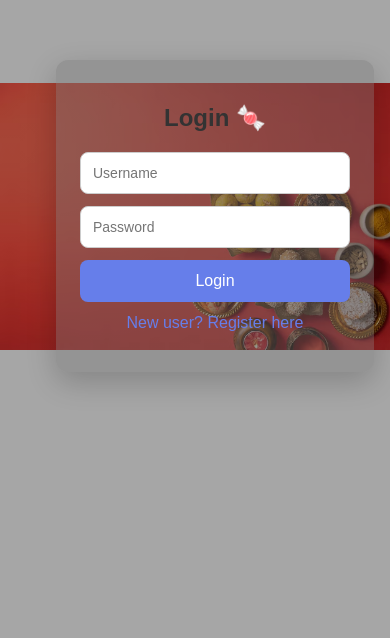
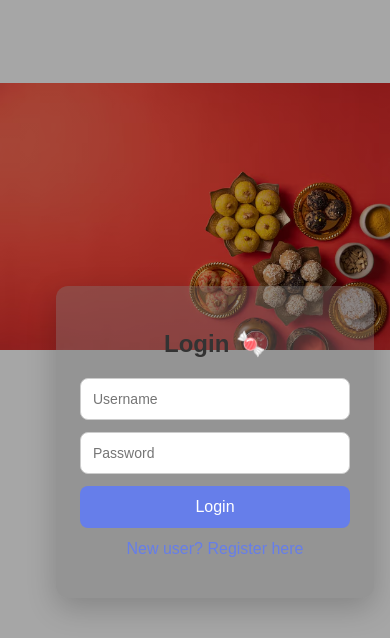
Before and after one commit to suman2k3/sweet-shop-management-system, a React app in the folder sweetshop-frontend/: page / in a window 390 px wide. Shown: the part 206-844 px from the top of the page. Built offline with nearby package versions, Linux system fonts and the light colour scheme; the HTML template or start-up script is replaced by a standard one.

Commit message:
Implement responsive design for login components
Add responsive styles for login container and card

```diff
--- a/sweetshop-frontend/src/index.css
+++ b/sweetshop-frontend/src/index.css
@@ -540,3 +540,15 @@ html, body {
     grid-column: span 1;
   }
 }
+@media (max-width: 768px) {
+  .login-container {
+    justify-content: center;      /* center horizontally */
+    align-items: flex-end;        /* card at bottom */
+    padding-bottom: 40px;
+  }
+
+  .login-card {
+    width: 100%;
+    max-width: 340px;
+  }
+}
```
